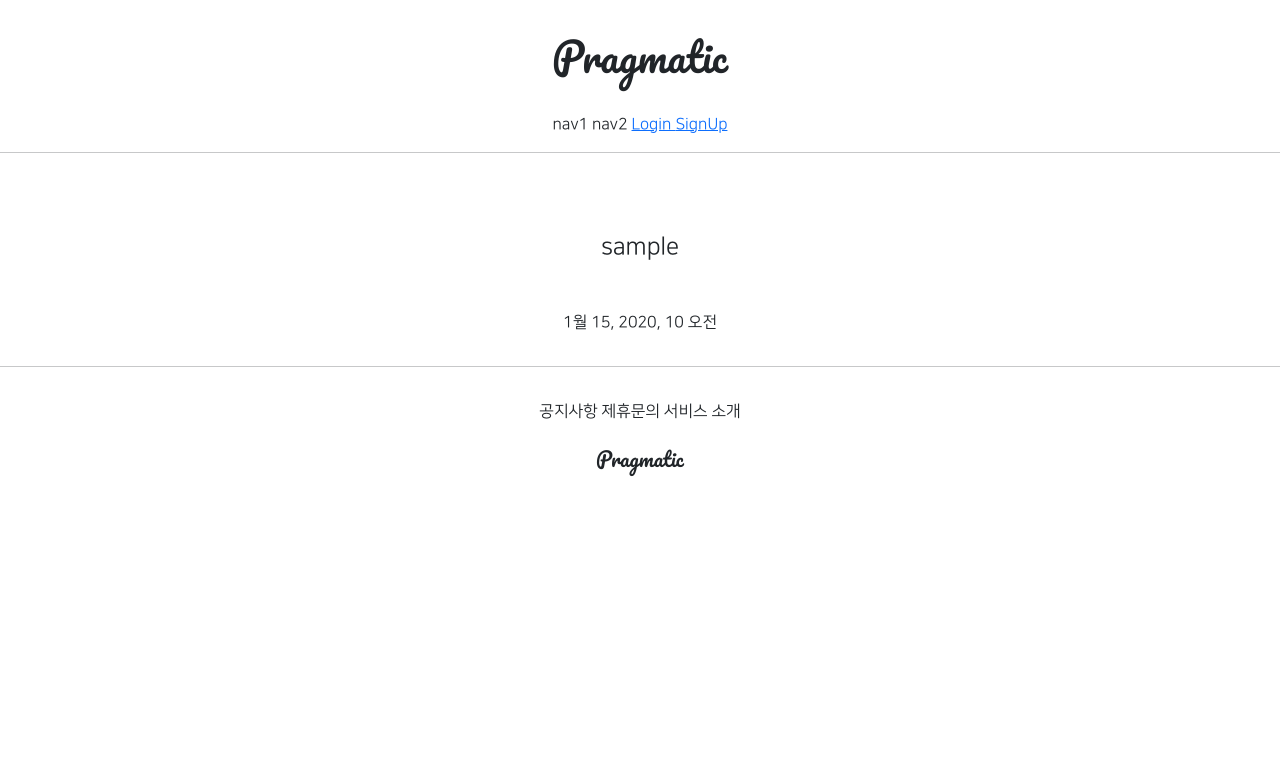
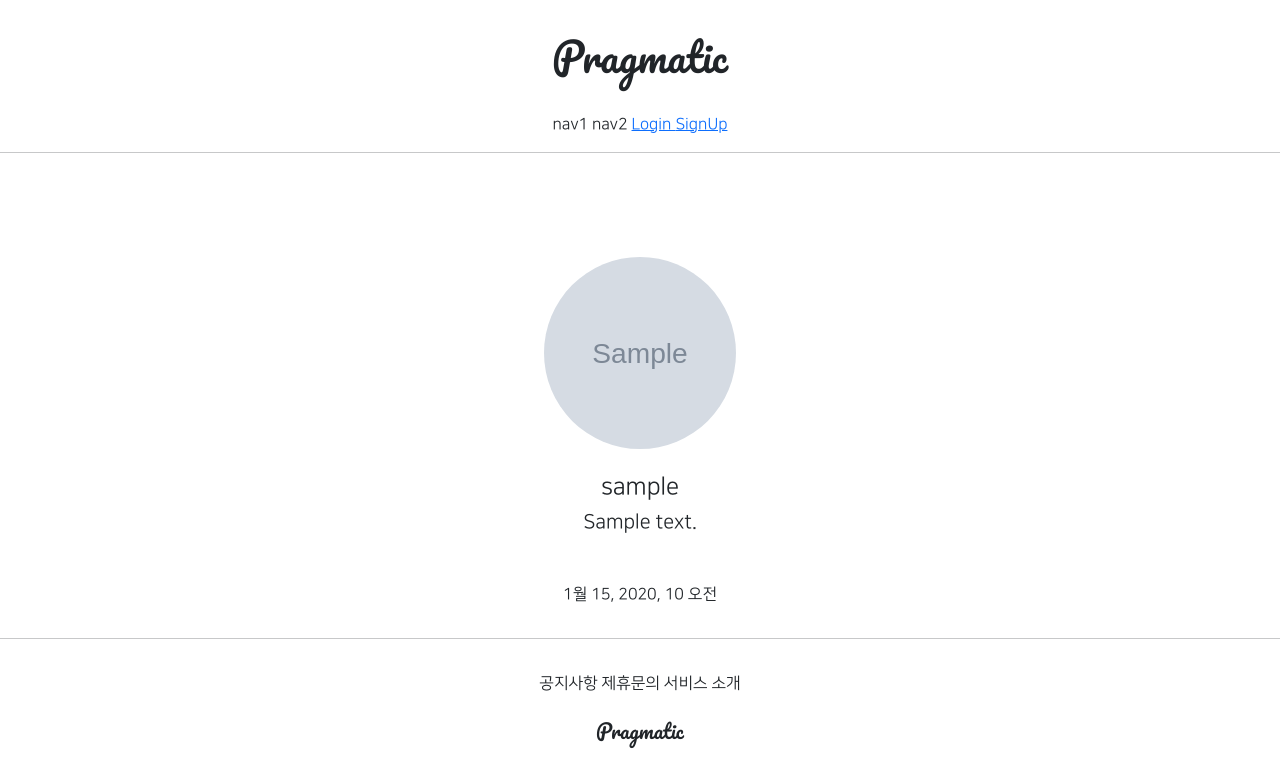
Before and after one commit to hyoung2/hhnini_4, a Django app: page /accounts/detail/1 in a window 1280 px wide. Shown: the top 774 px of the page. Run offline with Django 3.2, Linux system fonts and the light colour scheme; tables that the repository leaves empty hold one stand-in row (values such as "Sample post"); grey boxes marked "Sample" are stand-in pictures; parts of the project's set-up code (start-up, migrations or seed data) failed here and were passed over; some libraries are stand-ins or nearby versions.

Commit message:
7/27 4ban class commit 4

```diff
--- a/accountapp/templates/accountapp/detail.html
+++ b/accountapp/templates/accountapp/detail.html
@@ -5,7 +5,19 @@
 
     <div class="text-center mw-500 m-auto">
         <div class = "m-5">
-            <h4>{{ target_user.username }}</h4>
+            {% if target_user.profile %}
+                <img src="{{ target_user.profile.image.url }}"
+                     class="profile_image m-4"
+                     alt="profile image">
+                <h4>{{ target_user.profile.nickname }}</h4>
+                <h5>{{ target_user.profile.message }}</h5>
+            {% else %}
+            <h4>
+                <a href="{% url 'profileapp:create' %}">
+                    Create Profile
+                </a>
+            </h4>
+            {% endif %}
         </div>
         <div>
             {{ target_user.date_joined }}
--- a/gis_4ban_1/urls.py
+++ b/gis_4ban_1/urls.py
@@ -13,6 +13,8 @@ Including another URLconf
     1. Import the include() function: from django.urls import include, path
     2. Add a URL to urlpatterns:  path('blog/', include('blog.urls'))
 """
+from django.conf import settings
+from django.conf.urls.static import static
 from django.contrib import admin
 from django.urls import path, include
 
@@ -22,4 +24,4 @@ urlpatterns = [
     path('admin/', admin.site.urls),
     path('accounts/', include('accountapp.urls')),
     path('profiles/', include('profileapp.urls')),
-]
+] + static(settings.MEDIA_URL, document_root=settings.MEDIA_ROOT)
--- a/static/base.css
+++ b/static/base.css
@@ -19,3 +19,11 @@
     max-width: 500px;
     padding: 1rem 1.5rem;
 }
+
+
+.profile_image {
+    height: 12rem;
+    width: 12rem;
+    border-radius: 20rem;
+    object-fit: cover;
+}
```
